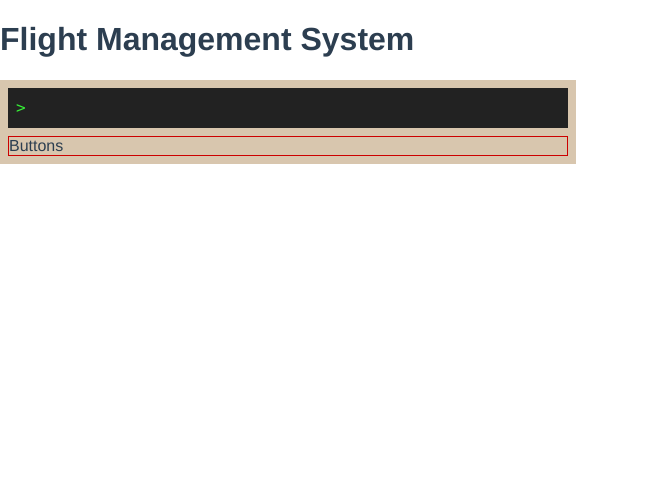
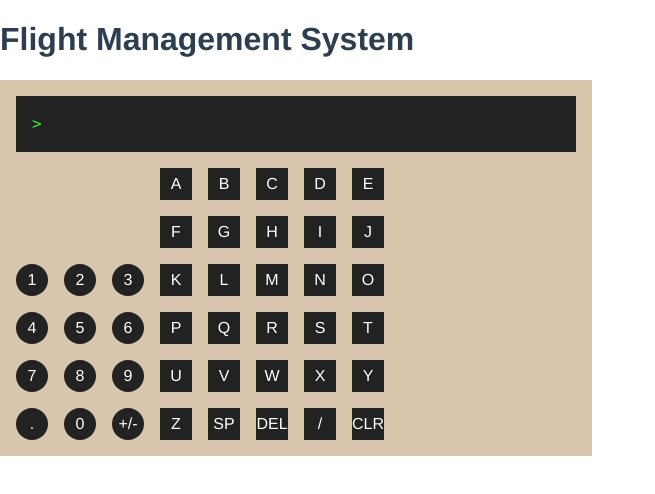
Before and after one commit to flying-musk/flight-management-system, a Vue app: page / in a window 1280 px wide. Shown: the top 494 px of the page, without its empty margins (0-655 px from the left). Built offline with nearby package versions, Linux system fonts and the light colour scheme.

Commit message:
[flight-management-system] Finish main function of component: Buttons.

```diff
--- a/src/components/Buttons.vue
+++ b/src/components/Buttons.vue
@@ -1,15 +1,85 @@
 <template>
-  <div class="b-outer">Buttons</div>
+  <div class="b-outer">
+    <div class="b-numbers">
+      <div
+        v-for="n in numberZone"
+        :key="n"
+        :data-button="n"
+        class="b-button button-number"
+        @click="buttonClick"
+      >
+        {{ n }}
+      </div>
+    </div>
+    <div class="b-chars">
+      <div
+        v-for="c in charZone"
+        :key="c"
+        :data-button="c"
+        class="b-button button-char"
+        @click="buttonClick"
+      >
+        {{ c }}
+      </div>
+    </div>
+  </div>
 </template>
 
 <script>
 export default {
   name: 'Buttons',
+  data() {
+    return {
+      numberZone: [...[...Array(9).keys()].map((i) => i + 1), '.', 0, '+/-'],
+      charZone: [
+        ...[...Array(26).keys()].map((i) => String.fromCharCode(i + 65)),
+        'SP',
+        'DEL',
+        '/',
+        'CLR',
+      ],
+    };
+  },
+  methods: {
+    buttonClick(e) {
+      let button = e.currentTarget.dataset.button;
+      this.$emit('buttonClick', button);
+    },
+  },
 };
 </script>
 
 <style scoped lang="scss">
 .b-outer {
-  border: solid 1px #cc0000;
+  display: flex;
+  align-items: flex-end;
+  gap: 16px;
+}
+.b-numbers {
+  display: grid;
+  grid-template-columns: repeat(3, 1fr);
+  column-gap: 16px;
+  row-gap: 16px;
+}
+.b-chars {
+  display: grid;
+  grid-template-columns: repeat(5, 1fr);
+  column-gap: 16px;
+  row-gap: 16px;
+}
+.b-button {
+  cursor: pointer;
+  width: 32px;
+  height: 32px;
+  background-color: #222222;
+  color: #ffffff;
+  display: flex;
+  justify-content: center;
+  align-items: center;
+}
+.button-number {
+  border-radius: 50%;
+}
+.button-char {
 }
 </style>
--- a/src/components/Display.vue
+++ b/src/components/Display.vue
@@ -28,7 +28,7 @@ export default {
   border: none;
   background-color: #222222;
   color: #ffffff;
-  padding: 8px;
+  padding: 16px;
   font-family: Consolas, monaco, monospace;
   display: flex;
   align-items: center;
--- a/src/components/FlightManagementSystem.vue
+++ b/src/components/FlightManagementSystem.vue
@@ -3,7 +3,7 @@
     <h1>Flight Management System</h1>
     <div class="f-main">
       <Display :display="display" />
-      <Buttons />
+      <Buttons @buttonClick="buttonClick" />
     </div>
   </div>
 </template>
@@ -22,6 +22,11 @@ export default {
       display: '',
     };
   },
+  methods: {
+    buttonClick(button) {
+      this.display += button;
+    },
+  },
 };
 </script>
 
@@ -29,9 +34,9 @@ export default {
 .f-main {
   background-color: #d8c6ae;
   max-width: 560px;
-  padding: 8px;
+  padding: 16px;
   display: flex;
   flex-direction: column;
-  gap: 8px;
+  gap: 16px;
 }
 </style>
```
